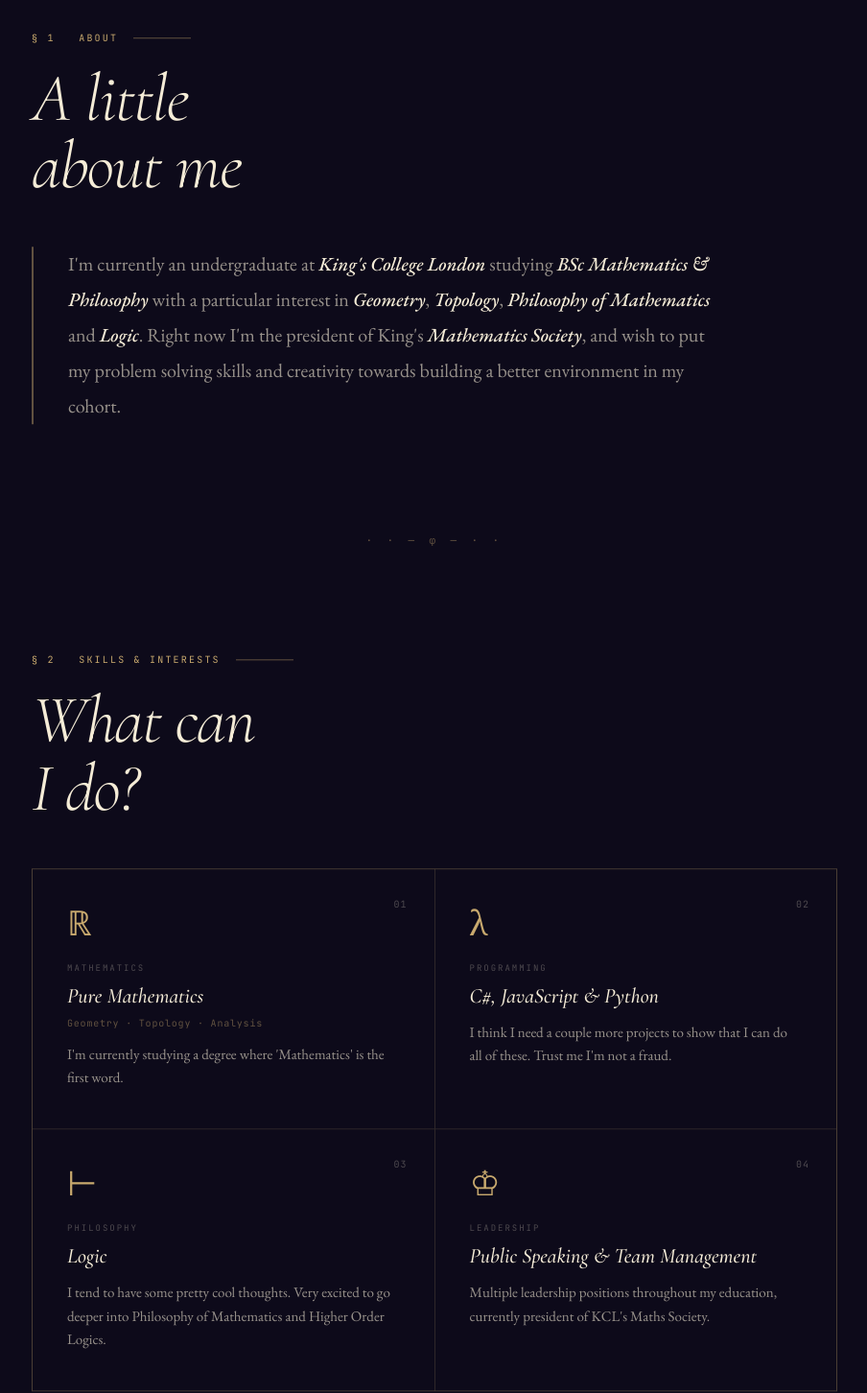
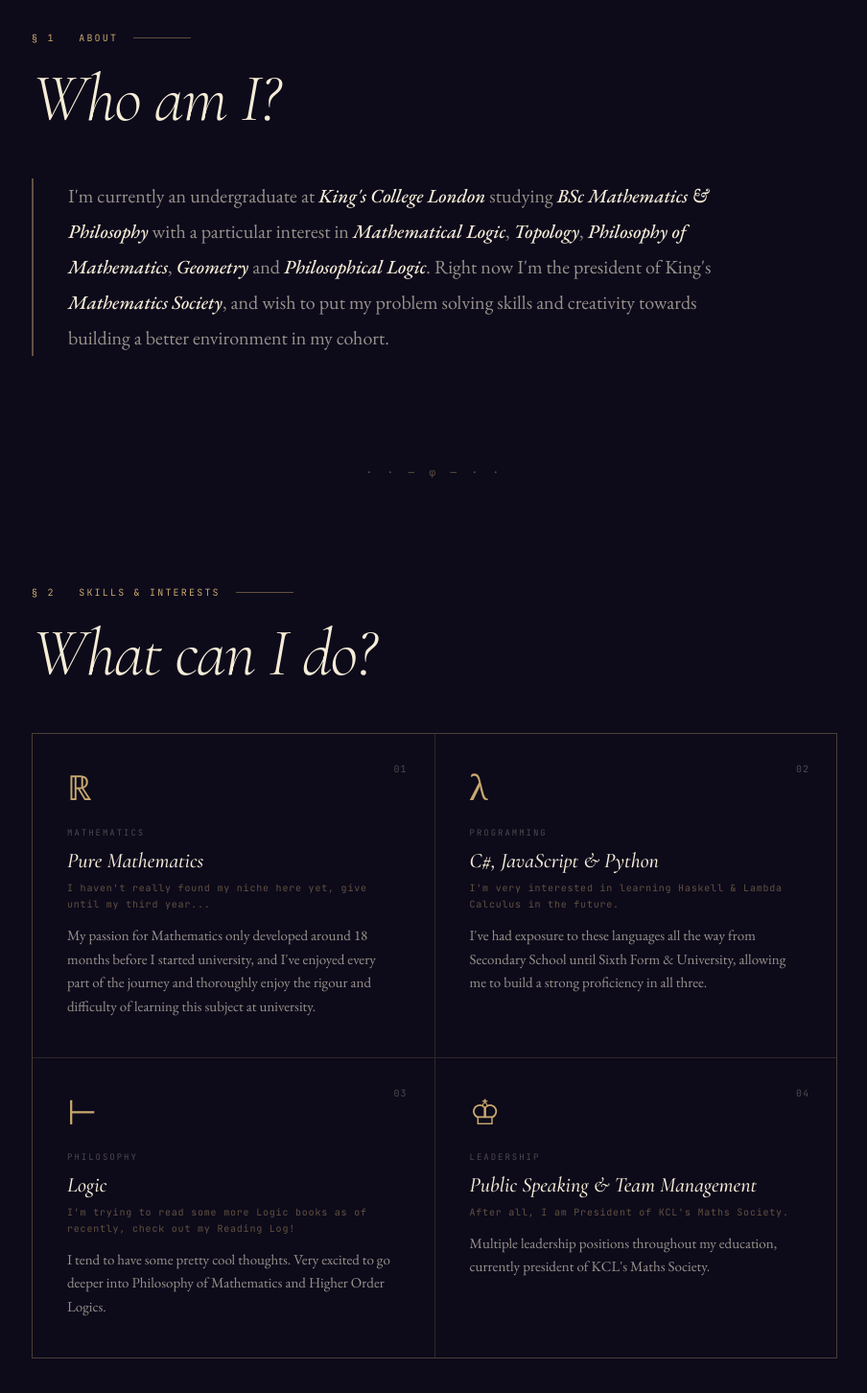
Before and after one commit to 27janssen/27janssen.github.io, a plain HTML site: page index.html in a window 1280 px wide. Shown: the part 900-2352 px from the top of the page at 96% size, without its empty margins (187-1091 px from the left). Drawn offline with nearby package versions, Linux system fonts and the light colour scheme.

Commit message:
did some shenanigans

```diff
--- a/index.html
+++ b/index.html
@@ -32,7 +32,7 @@
 
     <!-- Hero -->
     <section id="hero">
-      <p class="hero-eyebrow">φ = 1.6180339… · Mathematician &amp; Logician</p>
+      <p class="hero-eyebrow"></p>
       <h1 class="hero-name">Sebastian<br>Janssen</h1>
       <p class="hero-subtitle">Aspiring Mathematician &amp; Logician</p>
       <div class="hero-cta">
@@ -53,12 +53,12 @@
     <!-- About -->
     <section id="about">
       <p class="section-eyebrow reveal">§ 1 &nbsp; About</p>
-      <h2 class="section-title reveal">A little<br><em>about me</em></h2>
+      <h2 class="section-title reveal"><em>Who am I?</em></h2>
       <div class="glass-card reveal">
         <p class="about-text">
           I'm currently an undergraduate at <em>King's College London</em> studying
-          <em>BSc Mathematics &amp; Philosophy</em> with a particular interest in <em>Geometry</em>,
-          <em>Topology</em>, <em>Philosophy of Mathematics</em> and <em>Logic</em>. Right now I'm the
+          <em>BSc Mathematics &amp; Philosophy</em> with a particular interest in <em>Mathematical Logic</em>,
+          <em>Topology</em>, <em>Philosophy of Mathematics</em>, <em>Geometry</em> and <em>Philosophical Logic</em>. Right now I'm the
           president of King's <em>Mathematics Society</em>, and wish to put my problem solving
           skills and creativity towards building a better environment in my cohort.
         </p>
@@ -70,34 +70,34 @@
     <!-- Skills & Interests -->
     <section id="skills">
       <p class="section-eyebrow reveal">§ 2 &nbsp; Skills &amp; Interests</p>
-      <h2 class="section-title reveal">What can<br><em>I do?</em></h2>
+      <h2 class="section-title reveal"><em>What can I do?</em></h2>
       <div class="skills-grid">
         <div class="skill-card reveal" data-index="01">
           <span class="skill-icon">ℝ</span>
           <div class="skill-label">Mathematics</div>
           <div class="skill-name">Pure Mathematics</div>
-          <div class="skill-sub">Geometry · Topology · Analysis</div>
-          <div class="skill-desc">I'm currently studying a degree where 'Mathematics' is the first word.</div>
+          <div class="skill-sub">I haven't really found my niche here yet, give until my third year...</div>
+          <div class="skill-desc">My passion for Mathematics only developed around 18 months before I started university, and I've enjoyed every part of the journey and thoroughly enjoy the rigour and difficulty of learning this subject at university.</div>
         </div>
         <div class="skill-card reveal" data-index="02">
           <span class="skill-icon">λ</span>
           <div class="skill-label">Programming</div>
           <div class="skill-name">C#, JavaScript &amp; Python</div>
-          <div class="skill-sub"></div>
-          <div class="skill-desc">I think I need a couple more projects to show that I can do all of these. Trust me I'm not a fraud.</div>
+          <div class="skill-sub">I'm very interested in learning Haskell & Lambda Calculus in the future.</div>
+          <div class="skill-desc">I've had exposure to these languages all the way from Secondary School until Sixth Form & University, allowing me to build a strong proficiency in all three.</div>
         </div>
         <div class="skill-card reveal" data-index="03">
           <span class="skill-icon">⊢</span>
           <div class="skill-label">Philosophy</div>
           <div class="skill-name">Logic</div>
-          <div class="skill-sub"></div>
+          <div class="skill-sub">I'm trying to read some more Logic books as of recently, check out my Reading Log!</div>
           <div class="skill-desc">I tend to have some pretty cool thoughts. Very excited to go deeper into Philosophy of Mathematics and Higher Order Logics.</div>
         </div>
         <div class="skill-card reveal" data-index="04">
           <span class="skill-icon">♔</span>
           <div class="skill-label">Leadership</div>
           <div class="skill-name">Public Speaking &amp; Team Management</div>
-          <div class="skill-sub"></div>
+          <div class="skill-sub">After all, I am President of KCL's Maths Society.</div>
           <div class="skill-desc">Multiple leadership positions throughout my education, currently president of KCL's Maths Society.</div>
         </div>
       </div>
@@ -108,10 +108,10 @@
     <!-- Projects -->
     <section id="projects">
       <p class="section-eyebrow reveal">§ 3 &nbsp; Projects</p>
-      <h2 class="section-title reveal">Some of my<br><em>Projects</em></h2>
+      <h2 class="section-title reveal"><em>Some of my Projects</em></h2>
       <div class="project-card reveal">
         <div class="project-status">In Progress</div>
-        <div class="project-title">KCL Maths Module Hub</div>
+        <div class="project-title">KCL Mathematics Module Hub</div>
         <div class="project-desc">
           When I was picking my modules for second year at King's College London, I felt that
           the student resource site KEATS didn't give students what they needed in one place —
@@ -119,6 +119,16 @@
           What you pick in a Mathematics degree can make or break your experience. This tool
           has helped my cohort and others under the Department of Mathematics get the most from
           their university education.
+          <br><br>
+          This tool includes all of the following;
+          <br>
+          • <b>Module Pre-Requisite Tool</b>: Allows students to see what modules they can select in the future based off their current module selections.
+          <br>
+          • <b>Module 'Gear Builder' Tool</b>: Allows students to create a 'loadout' of modules they can take in the future, a more interactive alternative to the pre-requisite tool.
+          <br>
+          • <b>Comprehensive Module Index</b>: Allows students to browse modules and access their info pages.
+          <br>
+          • <b>Individual Module Info Pages</b>: Allows students to see a module's syllabus, lecture notes, pre-requisites, recommended readings and exam information, all in one place.
         </div>
         <a class="project-link" href="https://27janssen.github.io/kcl-maths-module-selection-tool/" target="_blank">→ Visit the site</a>
       </div>
@@ -129,7 +139,7 @@
     <!-- Contact -->
     <section id="contact">
       <p class="section-eyebrow reveal">§ 4 &nbsp; Contact</p>
-      <h2 class="section-title reveal">Get<br><em>in touch</em></h2>
+      <h2 class="section-title reveal"><em>Get in touch</em></h2>
       <div class="contact-list reveal">
         <a class="contact-item" href="https://www.linkedin.com/in/27janssen" target="_blank">
           <div class="contact-icon">in</div>
--- a/main.js
+++ b/main.js
@@ -1,11 +1,3 @@
-/* ═══════════════════════════════════════════════════════════════
-   FIBONACCI / GOLDEN RATIO CANVAS
-   Full-viewport, scroll-driven. Draws:
-     1. A living golden spiral that grows as you scroll
-     2. Fibonacci rectangles subdividing the viewport
-     3. Floating golden-angle phyllotaxis bloom (seeds)
-     4. Ambient mathematical text whispers
-   ═══════════════════════════════════════════════════════════════ */
 (function () {
   const canvas = document.getElementById('math-canvas');
   if (!canvas) return;
@@ -35,12 +27,12 @@
   }
   window.addEventListener('scroll', () => { scrollProgress = getScrollProgress(); }, { passive: true });
 
-  /* ── 1. Fibonacci rectangles (golden ratio grid ghost) ── */
+  /* rectangle */
   function drawFibGrid(alpha) {
     const isLight = document.body.classList.contains('light');
     const col = isLight ? '120,80,16' : '200,169,110';
 
-    // Start from top-left, subdivide by golden ratio iteratively
+    // subdivide by golden ratio iteratively starting on the top left
     ctx.save();
     ctx.globalAlpha = alpha * 0.06;
 
@@ -63,12 +55,12 @@
     ctx.restore();
   }
 
-  /* ── 2. The golden spiral ── */
+  /* golden ratio */
   function drawGoldenSpiral(ts, scroll) {
     const isLight = document.body.classList.contains('light');
-    const cx = W * 0.62, cy = H * 0.5;   // golden-ratio positioned centre
+    const cx = W * 0.62, cy = H * 0.5;   // centring the spiral
 
-    // Spiral rotates slowly and grows with scroll
+    // rotation
     const rotation = ts * 0.00008 + scroll * Math.PI * 0.8;
     const maxRadius = Math.min(W, H) * (0.22 + scroll * 0.14);
     const turns = 5 + scroll * 3;
@@ -78,7 +70,7 @@
     ctx.translate(cx, cy);
     ctx.rotate(rotation);
 
-    // Glow pass
+    // glowyness
     ctx.globalAlpha = 0.08 + scroll * 0.06;
     ctx.strokeStyle = isLight ? '#7a5010' : '#C8A96E';
     ctx.lineWidth = isLight ? 6 : 8;
@@ -94,7 +86,7 @@
     }
     ctx.stroke();
 
-    // Crisp pass
+    // that crispy clean finish
     ctx.filter = 'none';
     ctx.globalAlpha = 0.38 + scroll * 0.2;
     ctx.strokeStyle = isLight ? '#7a5010' : '#C8A96E';
@@ -113,7 +105,7 @@
     ctx.restore();
   }
 
-  /* ── 3. Phyllotaxis bloom (sunflower seed pattern at golden angle) ── */
+  /* phyllotaxis bloom */
   function drawPhyllotaxis(ts, scroll) {
     const isLight = document.body.classList.contains('light');
     const col = isLight ? '120,80,16' : '200,169,110';
@@ -145,7 +137,7 @@
     ctx.restore();
   }
 
-  /* ── 4. Fibonacci number whispers ── */
+  /* the whispers.. */
   const FIB_NUMS = [1,1,2,3,5,8,13,21,34,55,89,144,233,377,610,987];
   const MATH_SYMBOLS = ['φ','Φ','∞','∑','∂','∫','√5','π','ℝ','∀','∃','⊢','∧','λ','≡','∈'];
 
@@ -181,7 +173,7 @@
     ctx.restore();
   }
 
-  /* ── 5. Fibonacci rectangle spiral arcs (quarter-circles) ── */
+  /* spiral arcs */
   function drawFibArcs(ts, scroll) {
     const isLight = document.body.classList.contains('light');
 
@@ -206,10 +198,10 @@
       const alpha = (0.06 + t * 0.14 + scroll * 0.08);
       const col = isLight ? `rgba(120,80,16,${alpha})` : `rgba(200,169,110,${alpha})`;
 
-      // Draw the quarter-circle arc
+      // drawin the arcs
       ctx.beginPath();
       let arcX, arcY, startAngle, endAngle;
-      // Arc origin depends on direction
+      // direction and stuff for the arcs
       switch (i % 4) {
         case 2: arcX = x;      arcY = y + prev; startAngle = -Math.PI/2; endAngle = 0;           break;
         case 3: arcX = x - sz; arcY = y;        startAngle = 0;           endAngle = Math.PI/2;   break;
@@ -221,7 +213,7 @@
       ctx.lineWidth = isLight ? 1.2 : 0.8;
       ctx.stroke();
 
-      // Advance position
+      // MOVING THEM
       x += dir[0] * sz;
       y += dir[1] * sz;
       prev = sz;
@@ -230,7 +222,7 @@
     ctx.restore();
   }
 
-  /* ── Background gradient ── */
+  /* bg */
   function drawBackground(scroll) {
     const isLight = document.body.classList.contains('light');
     const grad = ctx.createRadialGradient(
@@ -250,7 +242,7 @@
     ctx.fillRect(0, 0, W, H);
   }
 
-  /* ── Main render loop ── */
+  /* loopdy loop */
   function draw(ts) {
     animFrame++;
     ctx.clearRect(0, 0, W, H);
@@ -271,9 +263,7 @@
 })();
 
 
-/* ═══════════════════════════════════════════════════════════════
-   SCROLL REVEAL
-   ═══════════════════════════════════════════════════════════════ */
+/* what happens when you scroll? the page moves HAHA */
 (function () {
   const reveals = document.querySelectorAll('.reveal');
   if (!reveals.length) return;
@@ -296,9 +286,7 @@
 })();
 
 
-/* ═══════════════════════════════════════════════════════════════
-   THEME TOGGLE
-   ═══════════════════════════════════════════════════════════════ */
+/* theme button */
 (function () {
   const btn = document.getElementById('theme-btn');
   if (!btn) return;
@@ -309,9 +297,7 @@
 })();
 
 
-/* ═══════════════════════════════════════════════════════════════
-   ACTIVE NAV HIGHLIGHT (index.html only)
-   ═══════════════════════════════════════════════════════════════ */
+/* highlight navigation */
 (function () {
   const sections = document.querySelectorAll('section[id]');
   const navLinks = document.querySelectorAll('nav a[href^="#"]');
@@ -331,10 +317,7 @@
 })();
 
 
-/* ═══════════════════════════════════════════════════════════════
-   PARALLAX POSTER EFFECT
-   Sections translate subtly on scroll for ultra-poster feel
-   ═══════════════════════════════════════════════════════════════ */
+/* parallax */
 (function () {
   if (window.matchMedia('(prefers-reduced-motion: reduce)').matches) return;
 
```
